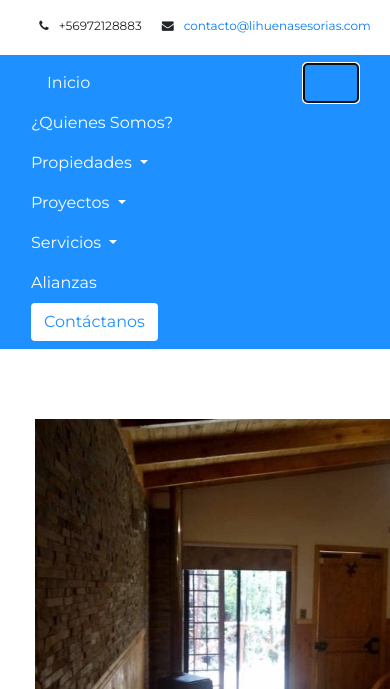
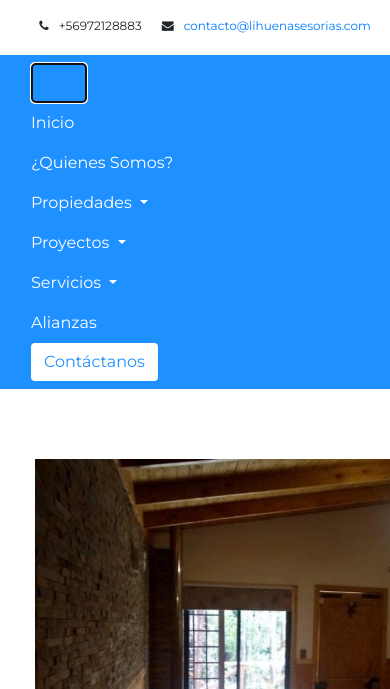
Before and after one commit to juan-eduar/Lihuen-w, a plain HTML site: page docs/propiedades.html in a window 390 px wide. Both pictures are taken after a click on the button "Toggle navigation". Shown: the part 155-844 px from the top of the page. Drawn offline with Linux system fonts and the light colour scheme; files whose address does not match are found by name.

Commit message:
cambios propiedades

```diff
--- a/docs/propiedades.html
+++ b/docs/propiedades.html
@@ -40,16 +40,25 @@
     </header>
     <section class="container-navegador container">
       <div class="navegacion">
-        <nav class="navbar navbar-expand-lg ">
-          <a class="nav-link" href="#">Inicio</a>
-          <button class="navbar-toggler" type="button" data-toggle="collapse" data-target="#navbarSupportedContent" aria-controls="navbarSupportedContent" aria-expanded="false" aria-label="Toggle navigation">
+        <nav class="navbar navbar-expand-lg navbar-fixed-js ">
+        <!-- <a class="nav-brand" href="#">
+          <img src="assets/img/Logo face.png" alt="">
+        </a> -->
+        <button class="navbar-toggler" type="button" data-toggle="collapse" data-target="#navbarSupportedContent"
+        aria-controls="navbarSupportedContent" aria-expanded="false" aria-label="Toggle navigation">
         <span class="navbar-toggler-icon"></span>
       </button>
 
       <div class="collapse navbar-collapse" id="navbarSupportedContent">
         <ul class="navbar-nav mr-auto">
           <li class="nav-item ">
-                <a class="nav-link " href="#" >
+            <a class="nav-link " href="#">
+              Inicio
+            </a>
+
+          </li>
+          <li class="nav-item ">
+            <a class="nav-link " href="">
               ¿Quienes Somos?
             </a>
             <div class="dropdown-menu" aria-labelledby="navbarDropdown">
@@ -61,7 +70,8 @@
           </li>
 
           <li class="nav-item dropdown">
-                <a class="nav-link dropdown-toggle" href="#" id="navbarDropdown" role="button" data-toggle="dropdown" aria-haspopup="true" aria-expanded="false">
+            <a class="nav-link dropdown-toggle" href="#" id="navbarDropdown" role="button" data-toggle="dropdown"
+            aria-haspopup="true" aria-expanded="false">
             Propiedades
           </a>
           <div class="dropdown-menu" aria-labelledby="navbarDropdown">
@@ -72,7 +82,8 @@
           </div>
         </li>
         <li class="nav-item dropdown">
-                <a class="nav-link dropdown-toggle" href="#" id="navbarDropdown" role="button" data-toggle="dropdown" aria-haspopup="true" aria-expanded="false">
+          <a class="nav-link dropdown-toggle" href="#" id="navbarDropdown" role="button" data-toggle="dropdown"
+          aria-haspopup="true" aria-expanded="false">
           Proyectos
         </a>
         <div class="dropdown-menu" aria-labelledby="navbarDropdown">
@@ -83,7 +94,8 @@
         </div>
       </li>
       <li class="nav-item dropdown">
-                <a class="nav-link dropdown-toggle" href="#" id="navbarDropdown" role="button" data-toggle="dropdown" aria-haspopup="true" aria-expanded="false">
+        <a class="nav-link dropdown-toggle" href="#" id="navbarDropdown" role="button" data-toggle="dropdown"
+        aria-haspopup="true" aria-expanded="false">
         Servicios
       </a>
       <div class="dropdown-menu" aria-labelledby="navbarDropdown">
```
Lines whose indentation alone changed are shown as unchanged.
